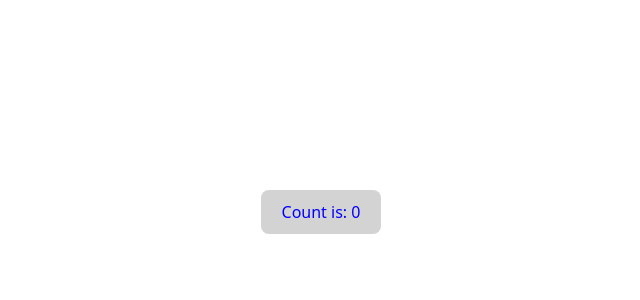
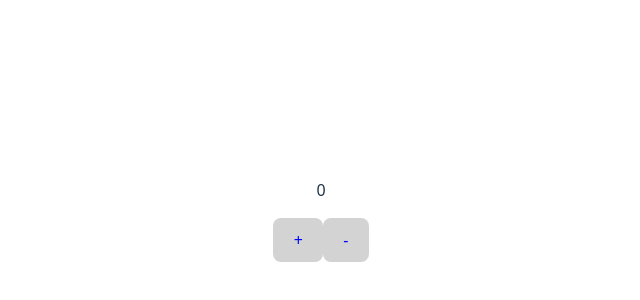
Before and after one commit to dovinhoyos/React-Desde-0-Avanzado, a React (Vite) app: page / in a window 1280 px wide. Shown: the part 188-488 px from the top of the page, without its empty margins (319-959 px from the left). Built offline with nearby package versions, Linux system fonts and the light colour scheme.

Commit message:
refactor: update countMore function to use functional state updates and clean up JSX structure

```diff
--- a/src/App.tsx
+++ b/src/App.tsx
@@ -6,12 +6,34 @@ function App() {
   const [count, setCount] = useState(0);
 
   const countMore = () => {
-    setCount(count + 1);
-  }
+    setCount((count) => count + 1);
+    // Batching
+    // setCount((count) => count + 1);
+    // setCount((count) => count + 1);
+    // setCount((count) => count + 1);
+    // setCount((count) => count + 1);
+    // setCount((count) => count + 1);
+    // setCount((count) => count + 1);
+    // setCount((count) => count + 1);
+    // setCount(count + 1)
+    // setCount(count + 1)
+    // setCount(count + 1)
+    // setCount(count + 1)
+    // setCount(count + 1)
+    // setCount(count + 1)
+  };
+
+  const countLess = () => {
+    setCount((count) => count - 1);
+  };
 
   return (
     <>
-      <Button label={'Count is: ' + count} parentMethod={countMore}/>
+      <div>
+        <p>{count}</p>
+        <Button label="+" parentMethod={countMore} />
+        <Button label="-" parentMethod={countLess} />
+      </div>
     </>
   );
 }
```
